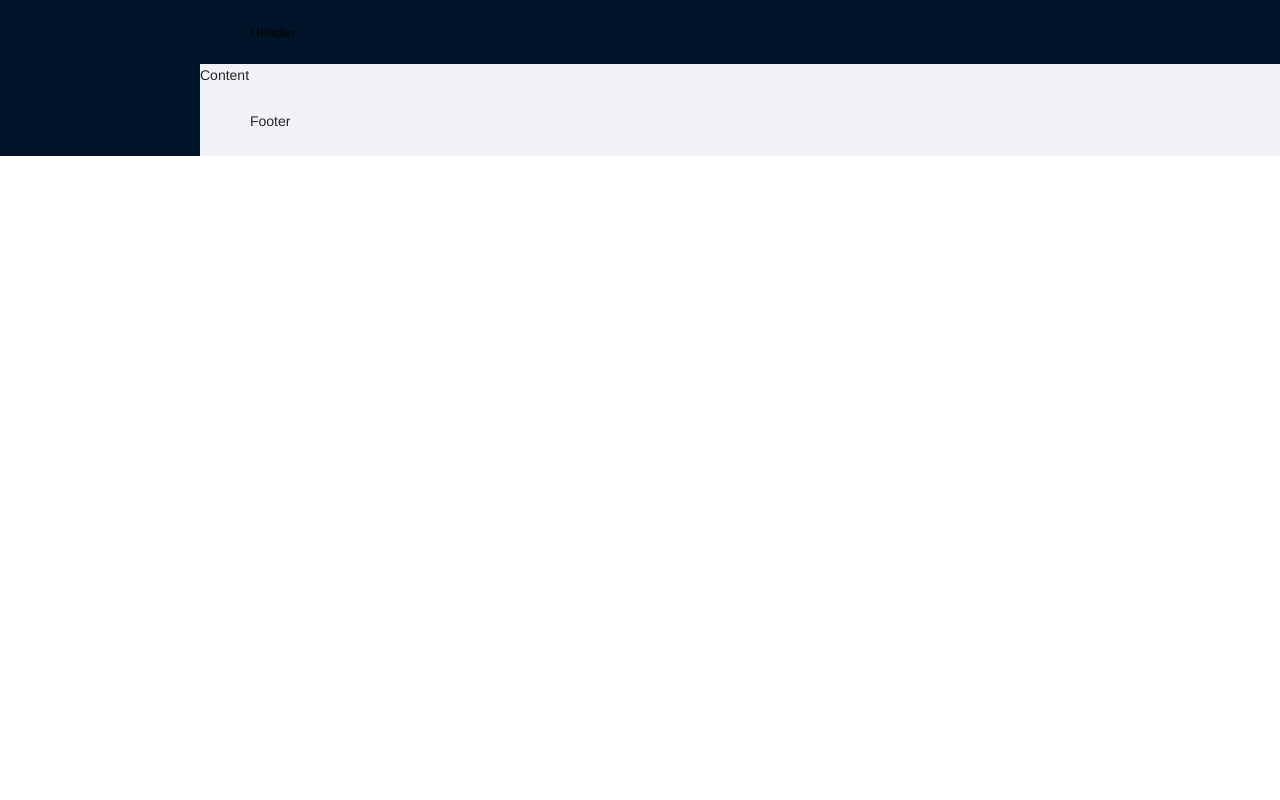
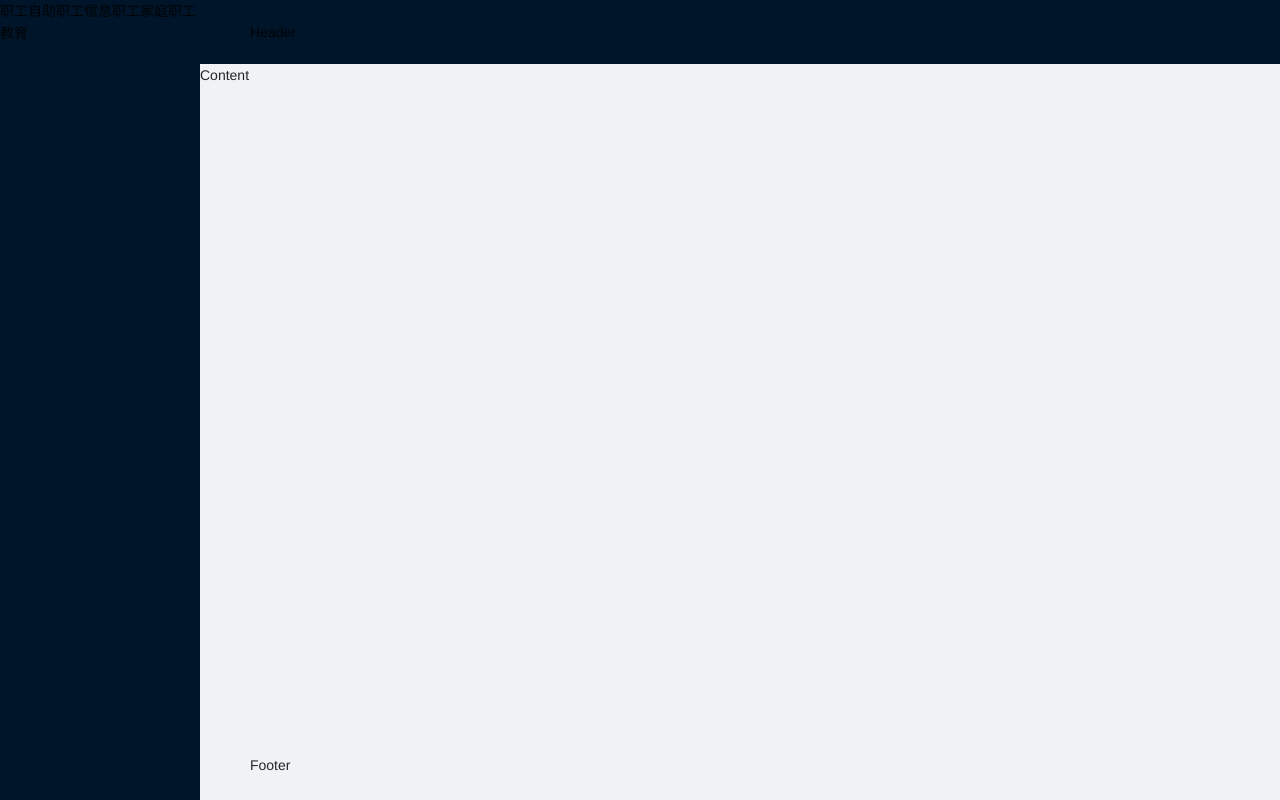
Before and after one commit to daniellan4039/seaseed, a Vue app: page / in a window 1280 px wide. Built offline with nearby package versions, Linux system fonts and the light colour scheme.

Commit message:
feat: menu递归

```diff
--- a/public/index.html
+++ b/public/index.html
@@ -7,7 +7,7 @@
     <link rel="icon" href="<%= BASE_URL %>favicon.ico">
     <title><%= htmlWebpackPlugin.options.title %></title>
   </head>
-  <body>
+  <body style="min-height: 100vh">
     <noscript>
       <strong>We're sorry but <%= htmlWebpackPlugin.options.title %> doesn't work properly without JavaScript enabled. Please enable it to continue.</strong>
     </noscript>
--- a/src/App.vue
+++ b/src/App.vue
@@ -8,6 +8,5 @@
   -webkit-font-smoothing: antialiased;
   -moz-osx-font-smoothing: grayscale;
   min-height: 100%;
-  position: relative;
 }
 </style>
--- a/src/components/ant.js
+++ b/src/components/ant.js
@@ -1,4 +1,4 @@
-import {Button, Checkbox, Input, Layout} from "ant-design-vue";
+import {Button, Checkbox, Input, Layout, Menu} from "ant-design-vue";
 
 export default {
     install: (app) => {
@@ -6,5 +6,6 @@ export default {
         app.use(Input)
         app.use(Checkbox)
         app.use(Layout)
+        app.use(Menu)
     }
 }
--- /dev/null
+++ b/src/components/cusMenu.js
@@ -0,0 +1,45 @@
+import {h} from "vue";
+
+export default {
+    name: 'CusMenu',
+    props: {
+        dataSource: {
+            type: Object,
+            default: () => ({})
+        }
+    },
+    methods: {
+        setSubMenu(menuItemsTree) {
+            let subMenuTree
+            if (menuItemsTree instanceof Array) {
+                subMenuTree = menuItemsTree.map(i => {
+                    if (i.type === 'menuItem') {
+                        return h(<a-menu-item></a-menu-item>, null, {
+                            default: () => {
+                                return [i.title]
+                            }
+                        })
+                    } else if (i.type === 'subMenu') {
+                        const subMenu = this.setSubMenu(i.children)
+                        return h(<a-sub-menu></a-sub-menu>, { title: i.title }, {
+                            default:() => {
+                                return subMenu
+                            }
+                        })
+                    }
+                })
+            }
+            return subMenuTree
+        }
+    },
+    render() {
+        const { setSubMenu } = this
+        const subMenus = setSubMenu(this.dataSource.items)
+        return h(<a-menu>
+        </a-menu>, { mode: 'inline', theme: 'dark' }, {
+            default: () => {
+                return subMenus
+            }
+        })
+    }
+}
--- a/src/views/About.vue
+++ /dev/null
@@ -1,5 +0,0 @@
-<template>
-  <div class="about">
-    <h1>This is an about page</h1>
-  </div>
-</template>
--- a/src/views/layout/DefaultLayout.vue
+++ b/src/views/layout/DefaultLayout.vue
@@ -1,6 +1,7 @@
 <template>
-  <a-layout>
+  <a-layout style="min-height: 100vh;">
     <a-layout-sider :style="{minHeight: '100%'}">
+      <cus-menu :data-source="menu"></cus-menu>
     </a-layout-sider>
     <a-layout>
       <a-layout-header>Header</a-layout-header>
@@ -11,8 +12,45 @@
 </template>
 
 <script>
+import CusMenu from '@/components/cusMenu'
 export default {
   name: "DefaultLayout",
+  components: {
+    CusMenu
+  },
+  data(){
+    return {
+      menu: {
+        items: [
+          {
+            title: '职工自助',
+            type: 'menuItem'
+          },
+          {
+            title: '职工中心',
+            type: 'subMenu',
+            children: [
+              {
+                title: '职工信息',
+                type: 'menuItem'
+              },
+              {
+                title: '职工家庭',
+                type: 'menuItem'
+              },
+              {
+                title: '职工教育',
+                type: 'menuItem'
+              }
+            ]
+          }
+        ]
+      }
+    }
+  },
+  setup() {
+
+  },
   methods: {
   }
 }
```
Also changed, not shown: src/components/HelloWorld.vue (deleted, +0 -60 lines), src/views/Home.vue (deleted, +0 -20 lines).
